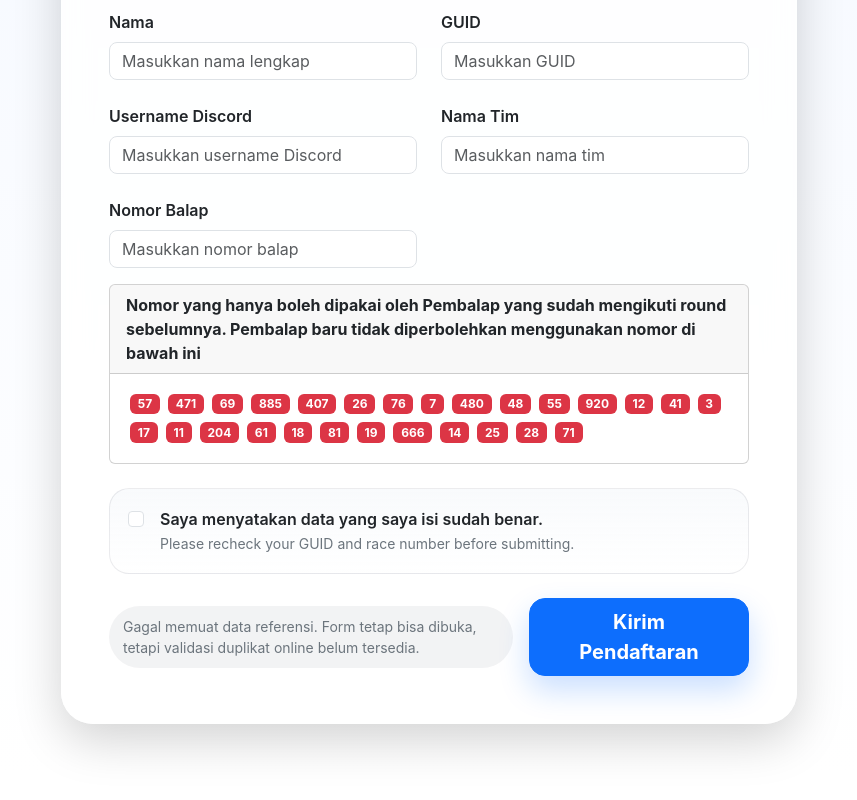
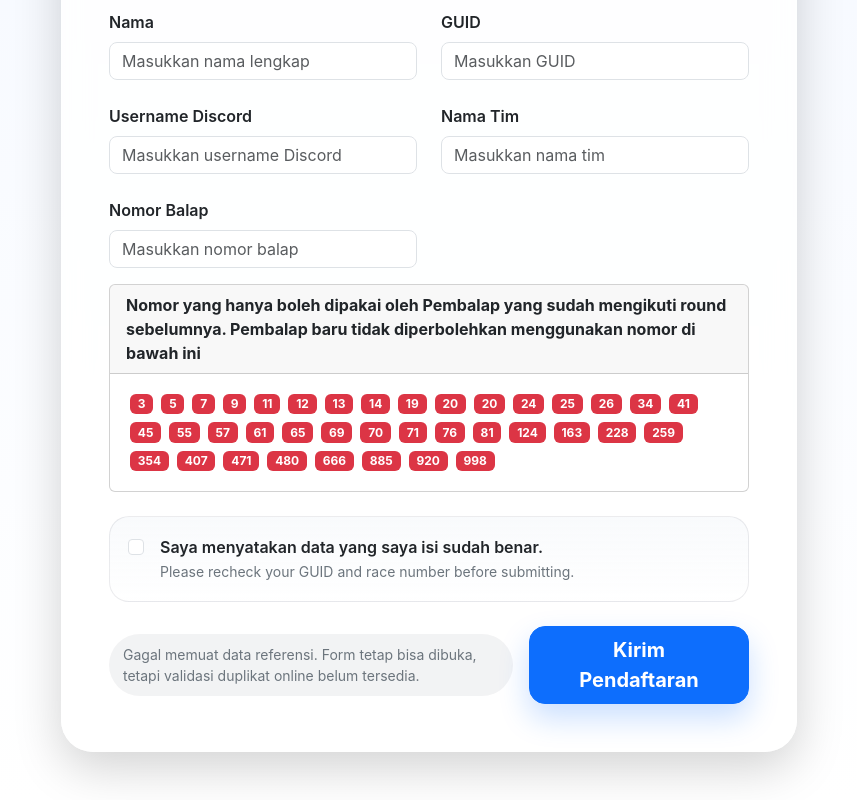
Before and after one commit to rkhaidir/owt-registration, a React (Vite) app: page / in a window 1280 px wide. Shown: the part 931-1731 px from the top of the page, without its empty margins (211-1068 px from the left). Before the commit the page ends 1703 px from the top, so only its background shows below. Built offline with nearby package versions, Linux system fonts and the light colour scheme; no server answers.

Commit message:
Update used numbers in RegistrationForm component

```diff
--- a/src/components/RegistrationForm.jsx
+++ b/src/components/RegistrationForm.jsx
@@ -85,33 +85,44 @@ export default function RegistrationForm({
               <span className="fs-6 fw-bold">{t.usedNumbersLabelRound}</span>
             </div>
             <div className="card-body">
+              <span className="badge text-bg-danger m-1">3</span>
+              <span className="badge text-bg-danger m-1">5</span>
+              <span className="badge text-bg-danger m-1">7</span>
+              <span className="badge text-bg-danger m-1">9</span>
+              <span className="badge text-bg-danger m-1">11</span>
+              <span className="badge text-bg-danger m-1">12</span>
+              <span className="badge text-bg-danger m-1">13</span>
+              <span className="badge text-bg-danger m-1">14</span>
+              <span className="badge text-bg-danger m-1">19</span>
+              <span className="badge text-bg-danger m-1">20</span>
+              <span className="badge text-bg-danger m-1">20</span>
+              <span className="badge text-bg-danger m-1">24</span>
+              <span className="badge text-bg-danger m-1">25</span>
+              <span className="badge text-bg-danger m-1">26</span>
+              <span className="badge text-bg-danger m-1">34</span>
+              <span className="badge text-bg-danger m-1">41</span>
+              <span className="badge text-bg-danger m-1">45</span>
+              <span className="badge text-bg-danger m-1">55</span>
               <span className="badge text-bg-danger m-1">57</span>
+              <span className="badge text-bg-danger m-1">61</span>
+              <span className="badge text-bg-danger m-1">65</span>
+              <span className="badge text-bg-danger m-1">69</span>
+              <span className="badge text-bg-danger m-1">70</span>
+              <span className="badge text-bg-danger m-1">71</span>
+              <span className="badge text-bg-danger m-1">76</span>
+              <span className="badge text-bg-danger m-1">81</span>
+              <span className="badge text-bg-danger m-1">124</span>
+              <span className="badge text-bg-danger m-1">163</span>
+              <span className="badge text-bg-danger m-1">228</span>
+              <span className="badge text-bg-danger m-1">259</span>
+              <span className="badge text-bg-danger m-1">354</span>
+              <span className="badge text-bg-danger m-1">407</span>
               <span className="badge text-bg-danger m-1">471</span>
-              <span className="badge text-bg-danger m-1">69</span>
+              <span className="badge text-bg-danger m-1">480</span>
+              <span className="badge text-bg-danger m-1">666</span>
               <span className="badge text-bg-danger m-1">885</span>
-              <span className="badge text-bg-danger m-1">407</span>
-              <span className="badge text-bg-danger m-1">26</span>
-              <span className="badge text-bg-danger m-1">76</span>
-              <span className="badge text-bg-danger m-1">7</span>
-              <span className="badge text-bg-danger m-1">480</span>
-              <span className="badge text-bg-danger m-1">48</span>
-              <span className="badge text-bg-danger m-1">55</span>
               <span className="badge text-bg-danger m-1">920</span>
-              <span className="badge text-bg-danger m-1">12</span>
-              <span className="badge text-bg-danger m-1">41</span>
-              <span className="badge text-bg-danger m-1">3</span>
-              <span className="badge text-bg-danger m-1">17</span>
-              <span className="badge text-bg-danger m-1">11</span>
-              <span className="badge text-bg-danger m-1">204</span>
-              <span className="badge text-bg-danger m-1">61</span>
-              <span className="badge text-bg-danger m-1">18</span>
-              <span className="badge text-bg-danger m-1">81</span>
-              <span className="badge text-bg-danger m-1">19</span>
-              <span className="badge text-bg-danger m-1">666</span>
-              <span className="badge text-bg-danger m-1">14</span>
-              <span className="badge text-bg-danger m-1">25</span>
-              <span className="badge text-bg-danger m-1">28</span>
-              <span className="badge text-bg-danger m-1">71</span>
+              <span className="badge text-bg-danger m-1">998</span>
             </div>
           </div>
 
```
